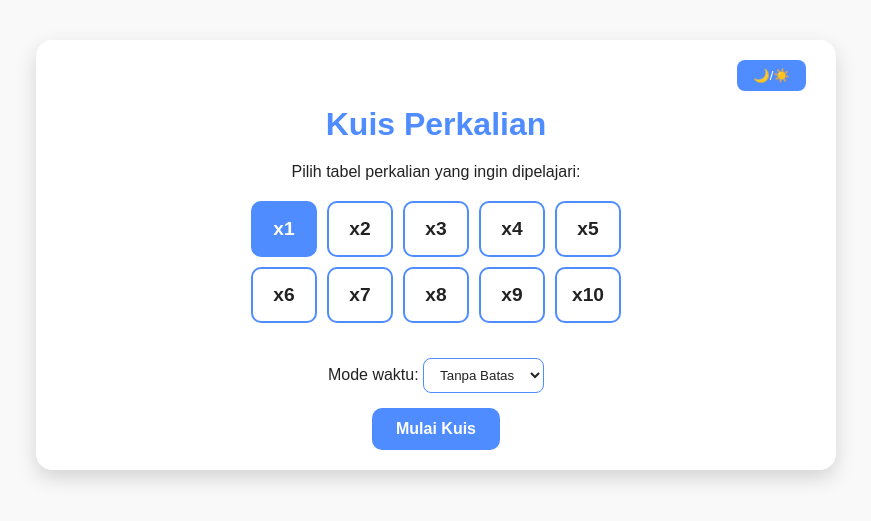
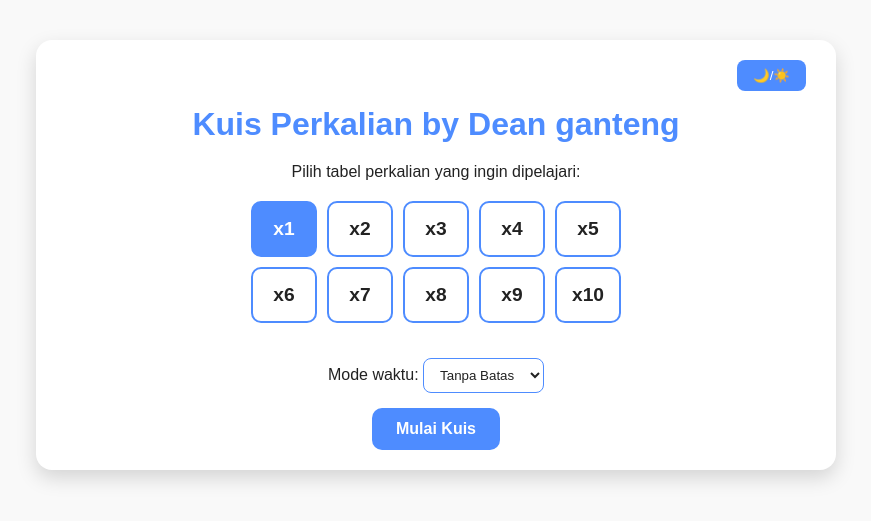
Before and after one commit to deankhalud-collab/html-perkalian, a plain HTML site: page index.html in a window 1280 px wide. Shown: the part 145-666 px from the top of the page, without its empty margins (204-1075 px from the left). Drawn offline with Linux system fonts and the light colour scheme.

Commit message:
Update index.html

```diff
--- a/index.html
+++ b/index.html
@@ -248,7 +248,7 @@
     <div class="mode-toggle">
       <button id="toggleMode">🌙/☀️</button>
     </div>
-    <h1>Kuis Perkalian</h1>
+    <h1>Kuis Perkalian by Dean ganteng</h1>
 
     <!-- Start Screen -->
     <div class="start-screen" id="startScreen">
```
